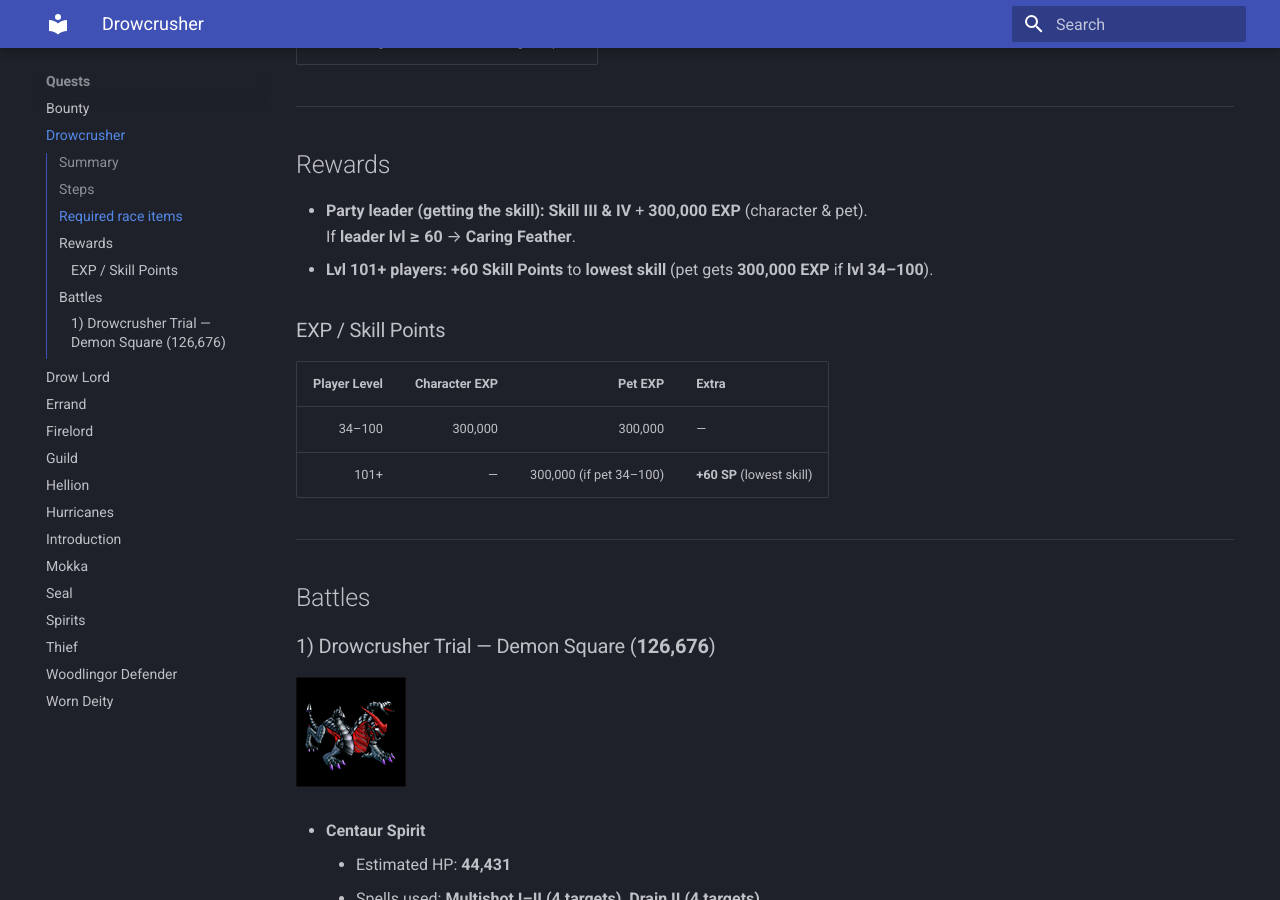
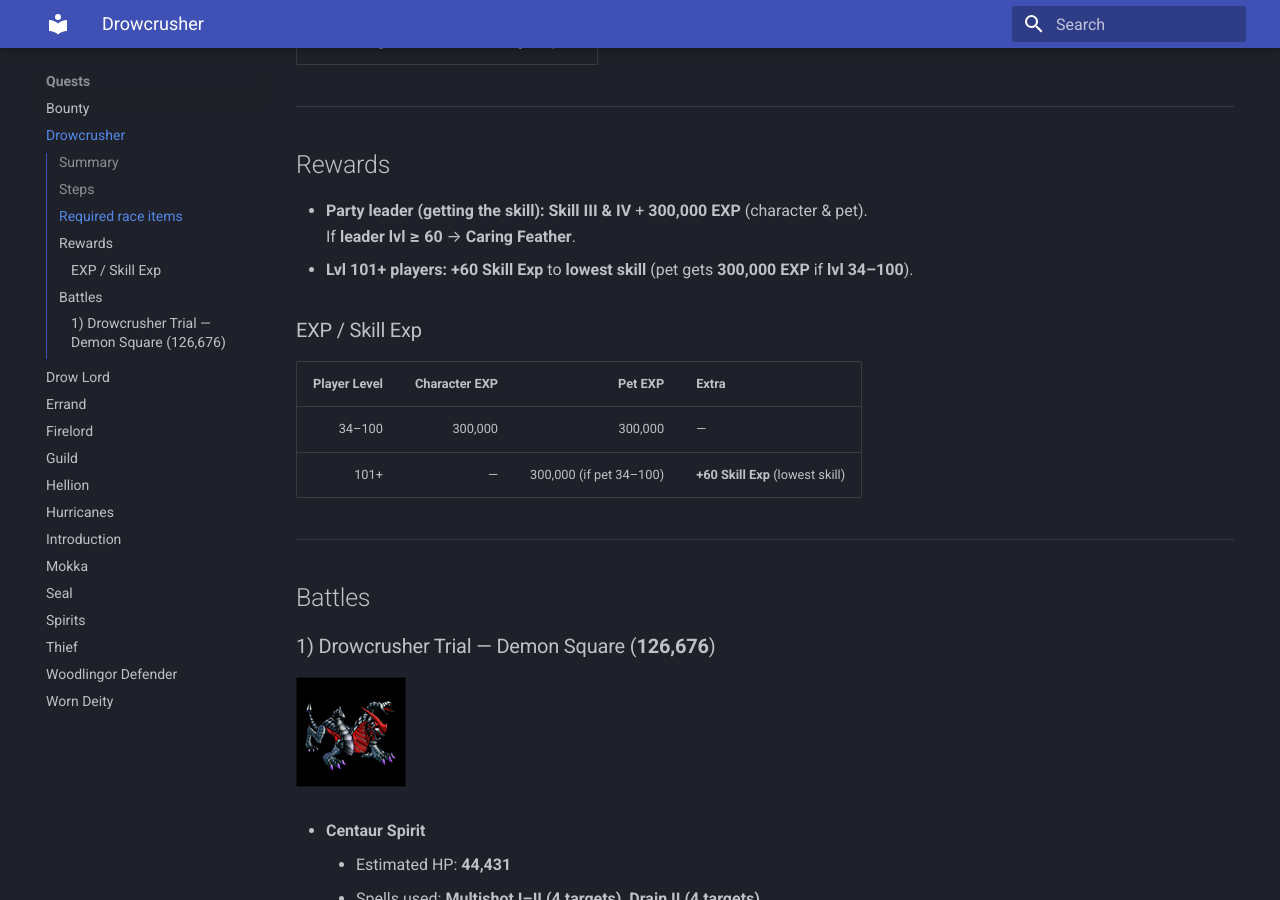
Before and after one commit to luigi311/mythwar-site, an MkDocs documentation site: the page built from docs/quests/drowcrusher.md, in a window 1280 px wide and 900 px high, scrolled down 1219 px. Built offline with MkDocs 1.6.1 and Material for MkDocs 9.7.7, drawn with Linux system fonts in a browser that asks for light colours.

Commit message:
Standardize on skill exp
Signed-off-by: Luis Garcia <git@luigi311.com>

```diff
--- a/docs/quests/drowcrusher.md
+++ b/docs/quests/drowcrusher.md
@@ -37,13 +37,13 @@ Buy the **+5** item at **Demon Square — Armory (227,432)** and give to **Drowc
 ## Rewards
 - **Party leader (getting the skill):** **Skill III & IV** + **300,000 EXP** (character & pet).
   If **leader lvl ≥ 60** → **Caring Feather**.
-- **Lvl 101+ players:** **+60 Skill Points** to **lowest skill** (pet gets **300,000 EXP** if **lvl 34–100**).
+- **Lvl 101+ players:** **+60 Skill Exp** to **lowest skill** (pet gets **300,000 EXP** if **lvl 34–100**).
 
-### EXP / Skill Points
+### EXP / Skill Exp
 | Player Level | Character EXP | Pet EXP | Extra |
 |------------: |--------------:|--------:|:-----|
 | 34–100 | 300,000 | 300,000 | — |
-| 101+   | —       | 300,000 (if pet 34–100) | **+60 SP** (lowest skill) |
+| 101+   | —       | 300,000 (if pet 34–100) | **+60 Skill Exp** (lowest skill) |
 
 ---
 
```
Also changed, not shown: docs/quests/bounty.md (+1 -1 lines), docs/quests/drowlord.md (+2 -2 lines), docs/quests/hellion.md (+5 -5 lines), docs/quests/mokka.md (+3 -3 lines).
